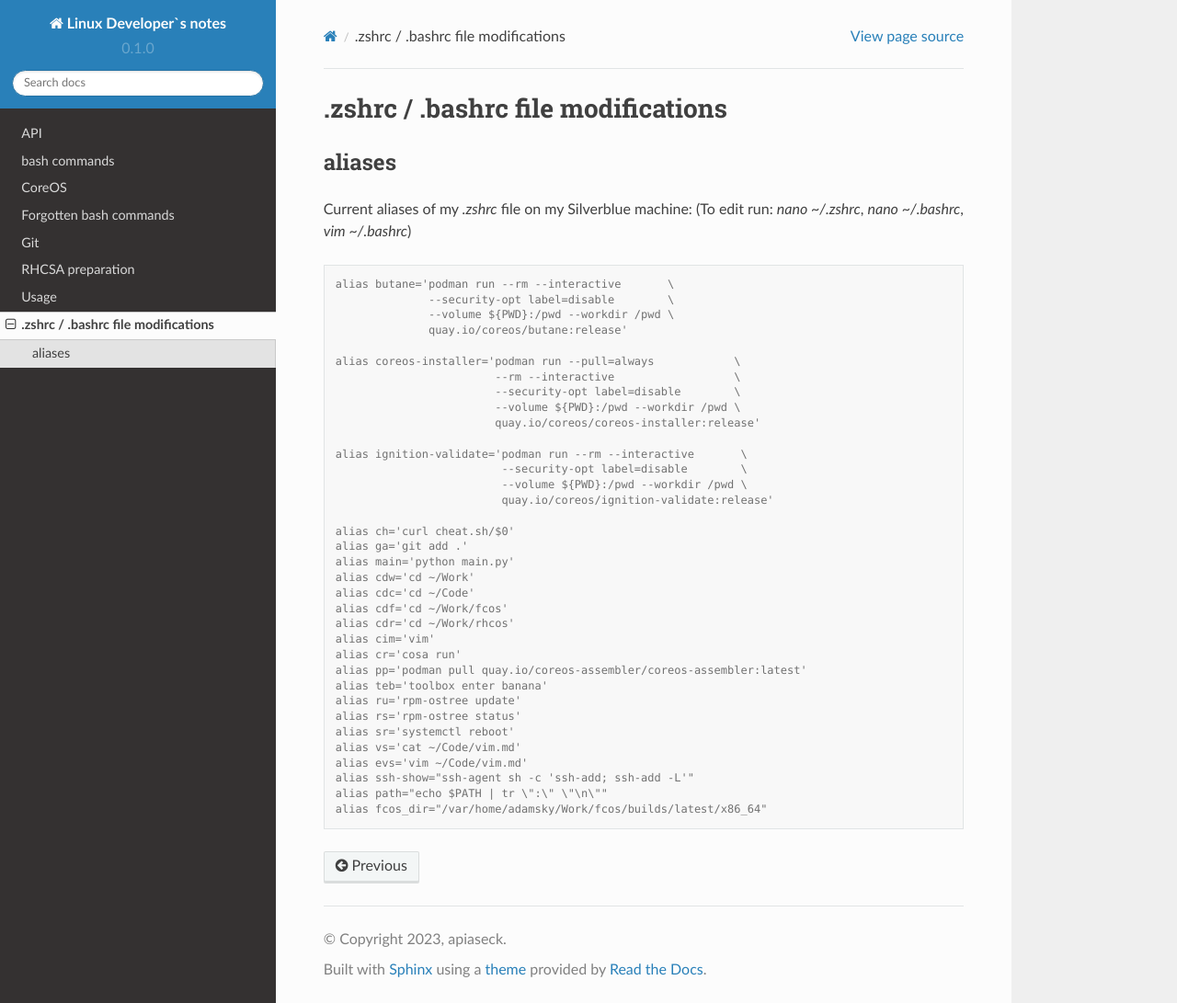
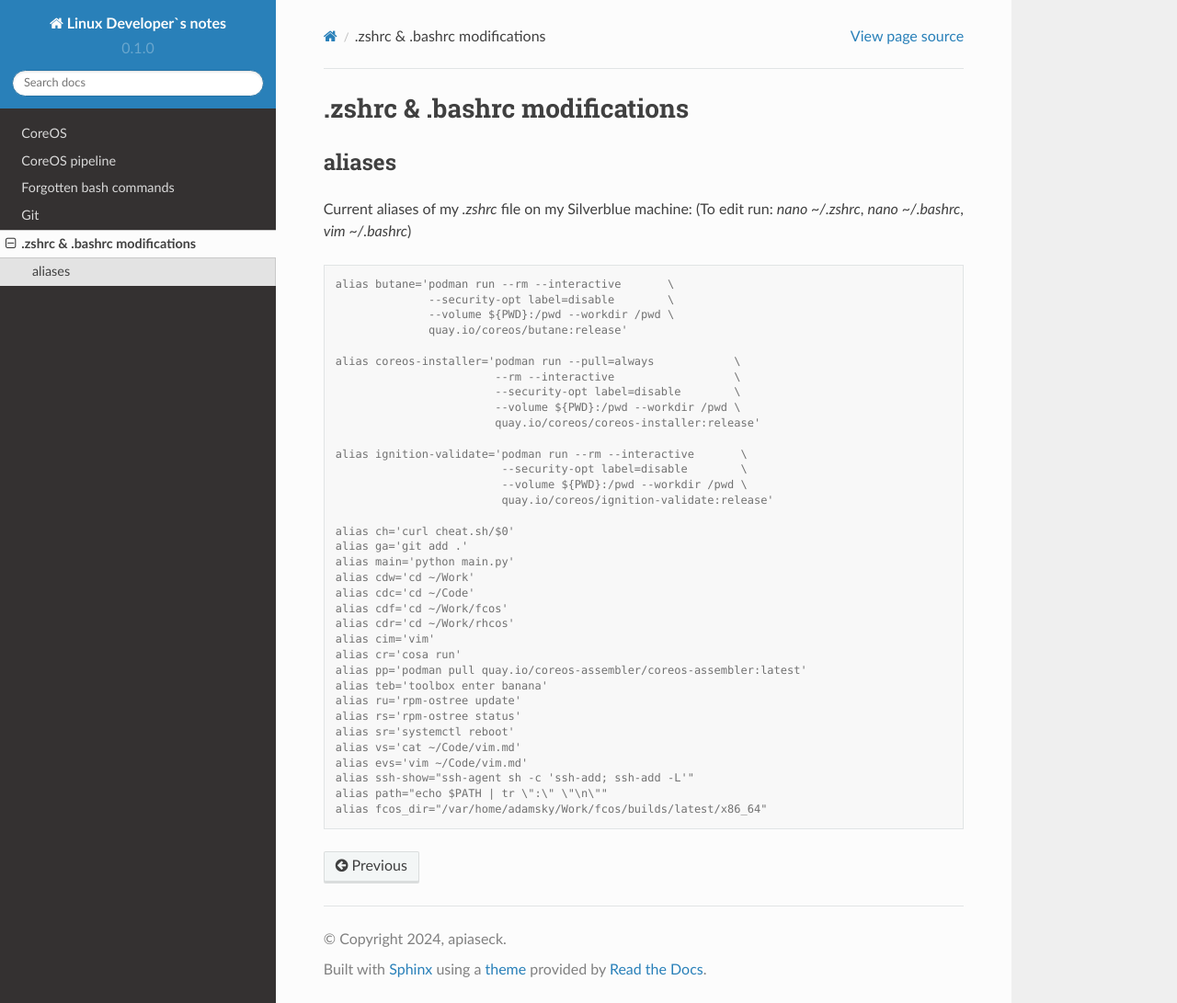
Before and after one commit to c4rt0/notes, a Sphinx documentation site: the page built from docs/source/zshrc.rst, in a window 1280 px wide and 1091 px high. Shown: the whole window at 92% size. Built offline with Sphinx 7.4.7 and the Read the Docs theme 2.0.0, drawn with Linux system fonts in a browser that asks for light colours; pages that are not in the unit, such as notebooks, are missing from menus.

Commit message:
Adding pipeline, trimming others

```diff
--- a/docs/source/conf.py
+++ b/docs/source/conf.py
@@ -3,7 +3,7 @@
 # -- Project information
 
 project = 'Linux Developer`s notes'
-copyright = '2023, apiaseck'
+copyright = '2024, apiaseck'
 author = 'Adam Piasecki'
 
 release = '0.1'
--- a/docs/source/git.rst
+++ b/docs/source/git.rst
@@ -8,4 +8,4 @@ When running `git commit` without a flag, add the `co-authored-by` as below to s
 
 .. code-block:: console
 
-         Co-authored-by: Adamn Piasecki <c4rt0gr4ph3r@redhat.com>
+         Co-authored-by: Adam Piasecki <c4rt0gr4ph3r@redhat.com>
--- a/docs/source/index.rst
+++ b/docs/source/index.rst
@@ -10,11 +10,9 @@ Contents
 --------
 
 .. toctree::
-   api
-   bash
    cosa
+   fcosPipeline
    forgotten_bash
    git
-   rhcsa
-   usage
+   readTeheDocs
    zshrc
--- a/docs/source/zshrc.rst
+++ b/docs/source/zshrc.rst
@@ -1,4 +1,4 @@
-.zshrc / .bashrc file modifications
+.zshrc & .bashrc modifications
 ===================================
 
 aliases
```
Also changed, not shown: docs/source/fcosPipeline.rst (added, +31 -0 lines), docs/source/readTheDocs.rst (renamed from docs/source/usage.rst, +11 -1 lines), 1 other file.
